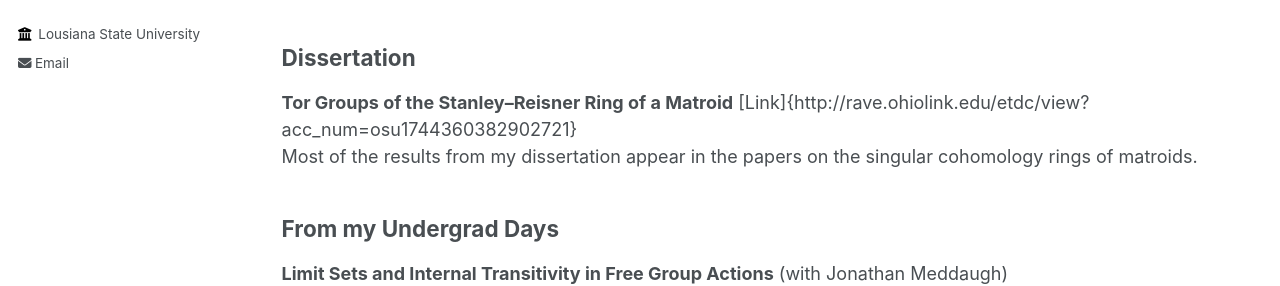
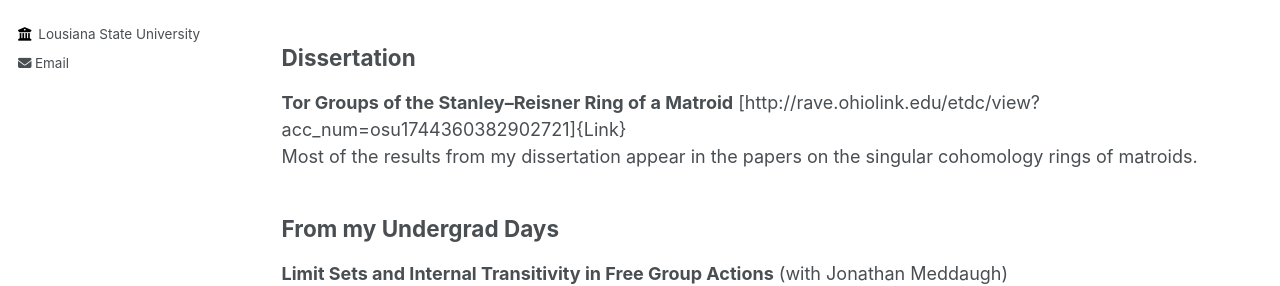
Before and after one commit to bindercommakyle/bindercommakyle.github.io, a Jekyll site: the page built from _pages/research.md, in a window 1280 px wide and 1192 px high. Shown: the part 434-720 px from the top of the window. Built offline with Jekyll 4.4.1, drawn with Linux system fonts in a browser that asks for light colours; part of the change alters nothing that is shown.

```diff
--- a/_pages/research.md
+++ b/_pages/research.md
@@ -17,7 +17,7 @@ Submitted. [https://arxiv.org/abs/2406.13973](https://arxiv.org/abs/2406.13973)
 
 ## Dissertation
 **Tor Groups of the Stanley--Reisner Ring of a Matroid**
-[Link]{http://rave.ohiolink.edu/etdc/view?acc_num=osu1744360382902721} <br>
+[http://rave.ohiolink.edu/etdc/view?acc_num=osu1744360382902721]{Link} <br>
 Most of the results from my dissertation appear in the papers on the singular cohomology rings of matroids.
 
 ## From my Undergrad Days
```
